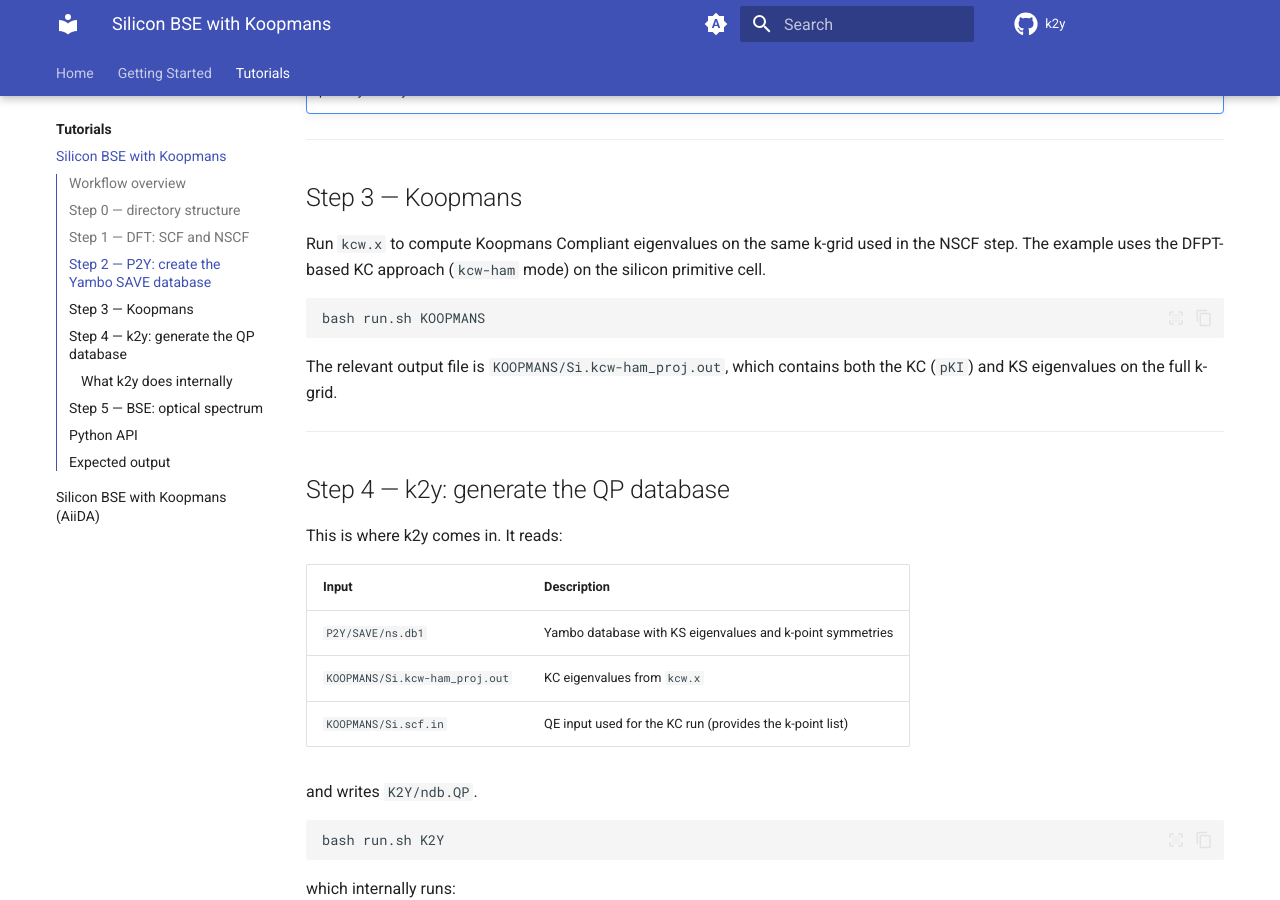
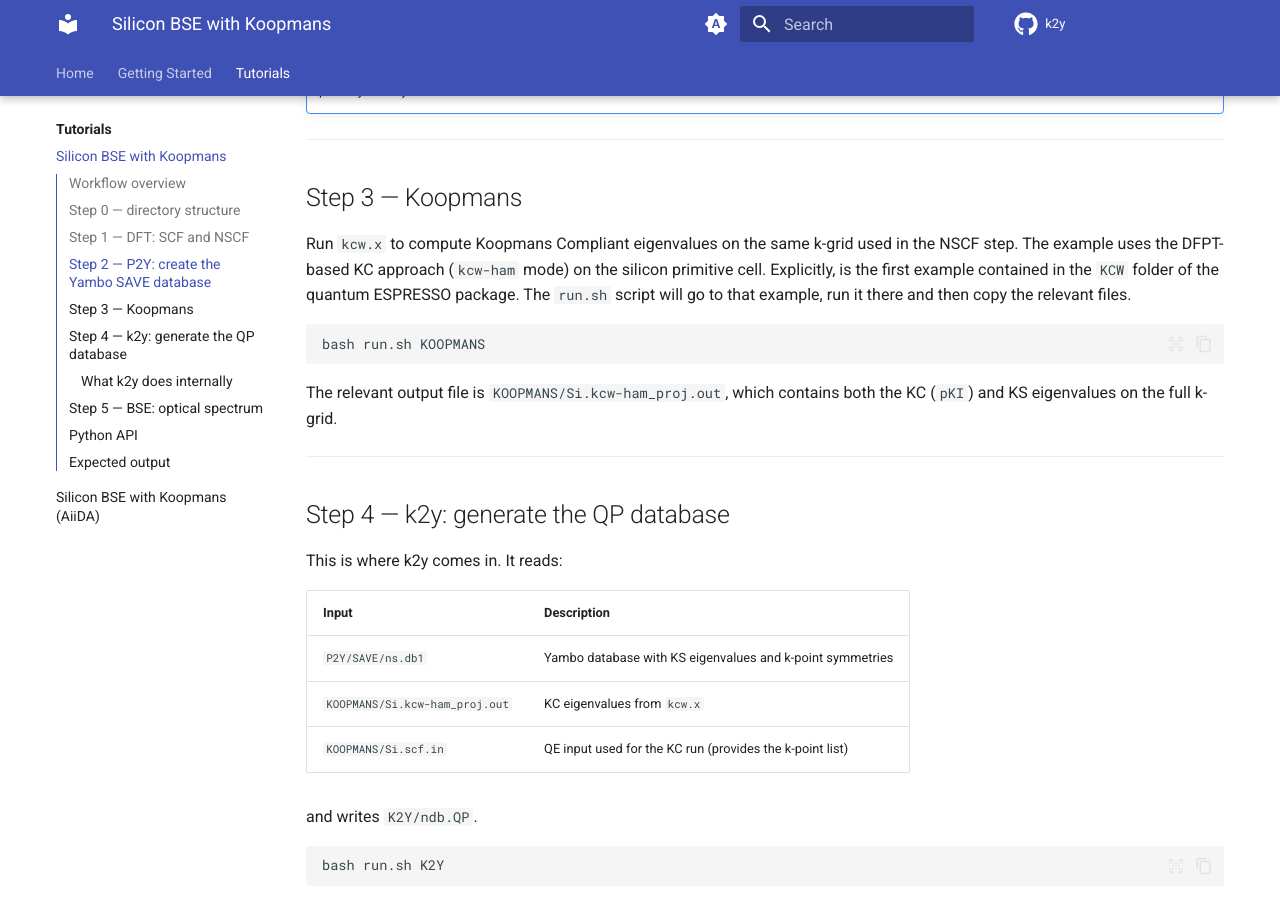
Before and after one commit to mikibonacci/k2y, an MkDocs documentation site: the page built from docs/tutorials/silicon_bse.md, in a window 1280 px wide and 900 px high, scrolled down 2155 px. Built offline with MkDocs 1.6.1 and Material for MkDocs 9.7.7, drawn with Linux system fonts in a browser that asks for light colours; comment, search, counter and statistics services are not loaded.

````diff
--- a/docs/tutorials/silicon_bse.md
+++ b/docs/tutorials/silicon_bse.md
@@ -164,7 +164,9 @@ After this step `P2Y/SAVE/` will contain `ns.db1`, `ndb.gops`, `ndb.kindx`, and
 
 Run `kcw.x` to compute Koopmans Compliant eigenvalues on the same k-grid used in
 the NSCF step.  The example uses the DFPT-based KC approach (`kcw-ham` mode) on
-the silicon primitive cell.
+the silicon primitive cell. Explicitly, is the first example contained in the `KCW`
+folder of the quantum ESPRESSO package. The `run.sh` script will go to that example, run
+it there and then copy the relevant files.
 
 ```bash
 bash run.sh KOOPMANS
--- a/pyproject.toml
+++ b/pyproject.toml
@@ -29,6 +29,7 @@ dependencies = [
     "importlib_resources>=5.0.0",
     "ase-koopmans @ git+https://github.com/mikibonacci/ase_koopmans.git@add/pKI_diag#egg=ase-koopmans",
     "yambopy @ git+https://github.com/mikibonacci/yambopy.git@aiida-parsing#egg=yambopy",
+    "koopmans @ git+https://github.com/mikibonacci/koopmans.git@aiida/kcp",
 ]
 
 [project.urls]
@@ -39,6 +40,7 @@ dependencies = [
 aiida = [
     "aiida-core>=2.0",
     "aiida-koopmans @ git+https://github.com/mikibonacci/aiida-koopmans.git@working/before/refactoring#egg=aiida-koopmans",
+    "aiida-yambo @ git+https://github.com/mikibonacci/aiida-yambo.git@new_cleanup#egg=aiida-yambo",
 ]
 testing = [
     "pytest>=7.0",
````
Also changed, not shown: 4 other files.
